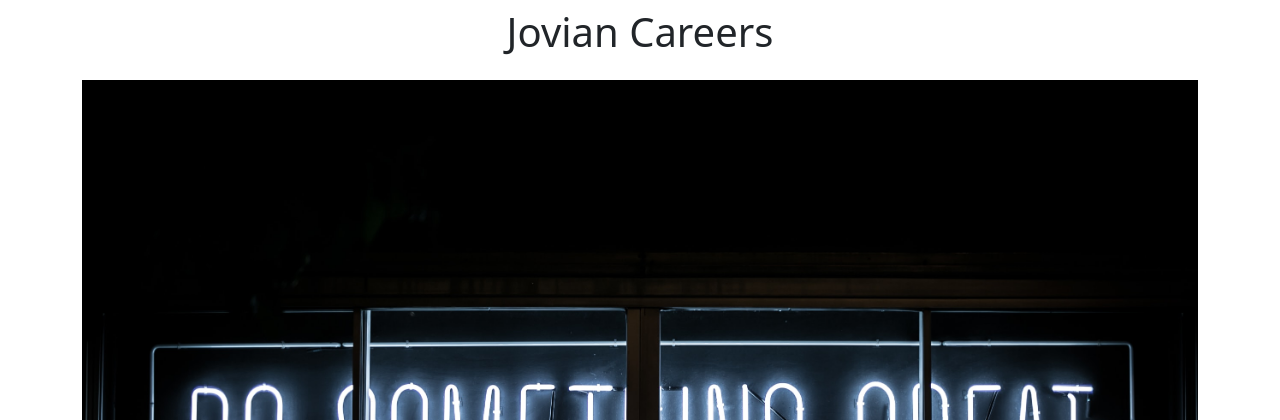
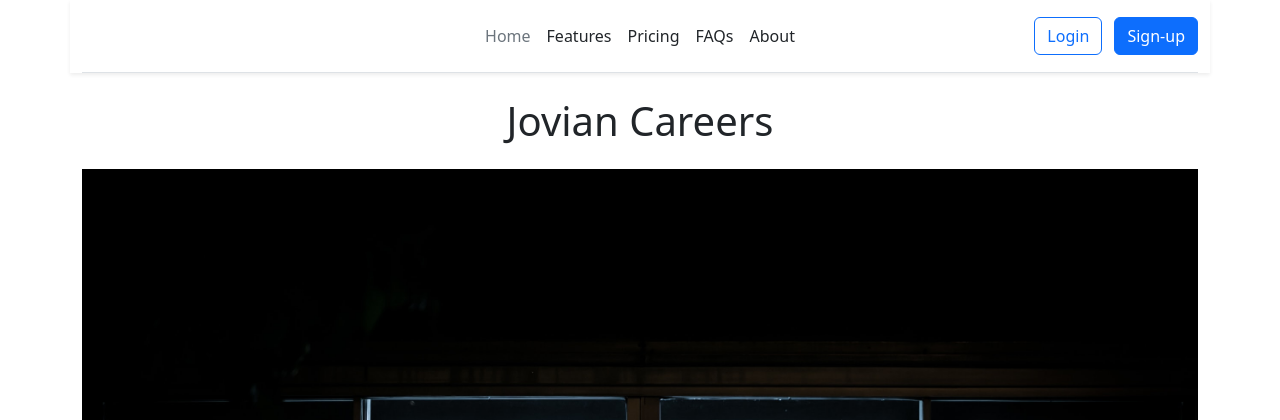
Before and after one commit to Fabrice2019/Jovian-careers-website, a Flask app: page / in a window 1280 px wide. Shown: the top 420 px of the page. Run offline with Flask 2, Linux system fonts and the light colour scheme.

Commit message:
Added nav.html

```diff
--- a/templates/home.html
+++ b/templates/home.html
@@ -7,6 +7,7 @@
     <link href="https://cdn.jsdelivr.net/npm/bootstrap@5.3.0-alpha1/dist/css/bootstrap.min.css" rel="stylesheet" integrity="sha384-GLhlTQ8iRABdZLl6O3oVMWSktQOp6b7In1Zl3/Jr59b6EGGoI1aFkw7cmDA6j6gD" crossorigin="anonymous">
      </head>
   <body>
+    {% include 'nav.html' %}
     <div class="container">
    <h1 class="text-center mt-2 mb-4">Jovian Careers</h1>
    <img class="img-fluid" id="banner" src="https://jovian-careers-website.fabrice2023.repl.co/static/banner.jpg" height="320">
--- /dev/null
+++ b/templates/nav.html
@@ -0,0 +1,20 @@
+  <div class="container sticky-sm-top shadow-sm bg-white">
+    <header class="d-flex flex-wrap align-items-center justify-content-center justify-content-md-between py-3 mb-4 border-bottom">
+      <a href="/" class="d-flex align-items-center col-md-3 mb-2 mb-md-0 text-dark text-decoration-none">
+        <svg class="bi me-2" width="40" height="32" role="img" aria-label="Bootstrap"><use xlink:href="#bootstrap"/></svg>
+      </a>
+
+      <ul class="nav col-12 col-md-auto mb-2 justify-content-center mb-md-0">
+        <li><a href="#" class="nav-link px-2 link-secondary">Home</a></li>
+        <li><a href="#" class="nav-link px-2 link-dark">Features</a></li>
+        <li><a href="#" class="nav-link px-2 link-dark">Pricing</a></li>
+        <li><a href="#" class="nav-link px-2 link-dark">FAQs</a></li>
+        <li><a href="#" class="nav-link px-2 link-dark">About</a></li>
+      </ul>
+
+      <div class="col-md-3 text-end">
+        <button type="button" class="btn btn-outline-primary me-2">Login</button>
+        <button type="button" class="btn btn-primary">Sign-up</button>
+      </div>
+    </header>
+  </div>
```
